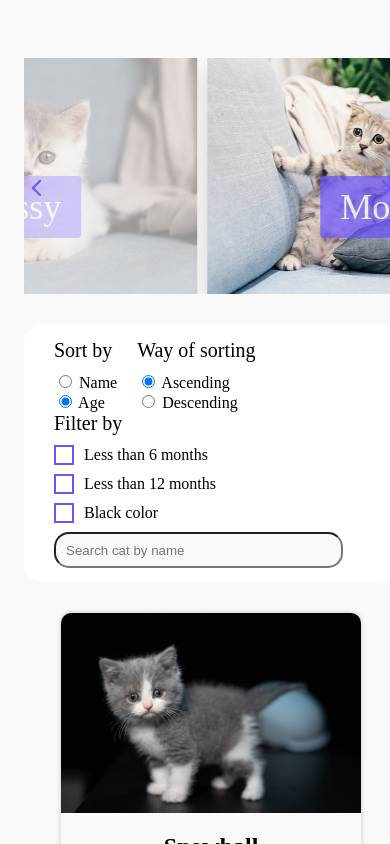
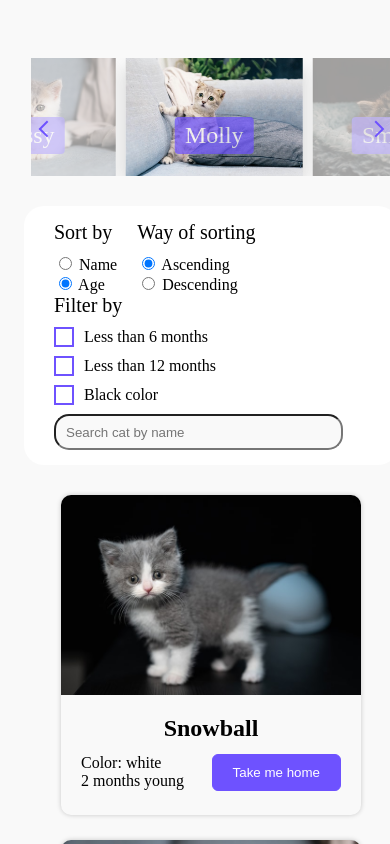
Before and after one commit to salemvelic/cat-shelter, a Vue app: page / in a window 390 px wide. Shown: the top 844 px of the page. Built offline with nearby package versions, Linux system fonts and the light colour scheme.

Commit message:
Add responsive carousel

```diff
--- a/src/components/HomeCarousel.vue
+++ b/src/components/HomeCarousel.vue
@@ -183,19 +183,16 @@ export default {
 </script>
 
 <style lang="scss" scoped>
-.btn-icon {
-  background-color: transparent;
-  border: none;
-  cursor: pointer;
-  padding: 0;
-  margin: 0;
-}
 .carousel {
   width: 100%;
   max-width: 720px;
   overflow: hidden;
   position: relative;
   margin: 0 auto;
+
+  @media (max-width: 768px) {
+    width: 360px;
+  }
 
   &-inner {
     display: flex;
@@ -222,9 +219,17 @@ export default {
     opacity: 0.4;
     margin-right: 10px;
 
+    @media (max-width: 768px) {
+        width: 250px;
+    }
+
     img {
       width: 354px;
       object-fit: cover;
+
+      @media (max-width: 768px) {
+        width: 177px;
+      }
     }
 
     .carousel-caption {
@@ -236,6 +241,11 @@ export default {
       border-radius: 4px;
       opacity: 0.7;
       font-size: 36px;
+
+      @media (max-width: 768px) {
+        padding: 5px 10px;
+        font-size: 24px;
+      }
     }
   }
 
```
